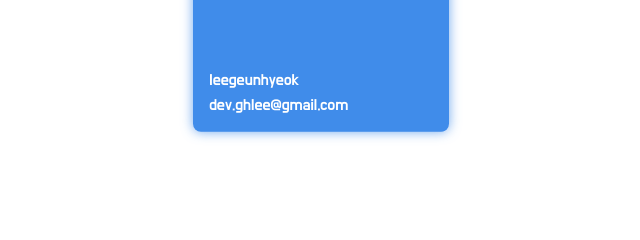
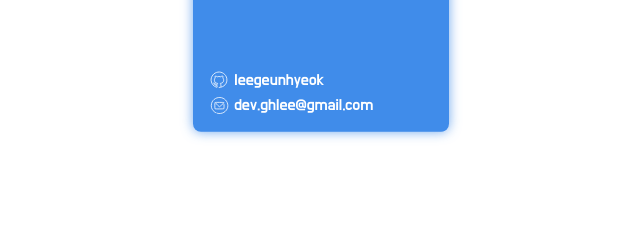
Before and after one commit to leegeunhyeok/card, a website built with webpack: page index.html in a window 1280 px wide. Shown: the part 460-700 px from the top of the page, 319-959 px from the left. Built offline with nearby package versions, Linux system fonts and the light colour scheme.

Commit message:
UPDATE: Add icon to card

```diff
--- a/css/index.scss
+++ b/css/index.scss
@@ -111,6 +111,18 @@ body {
 
       p {
         margin: 5px 0;
+        padding-left: 25px;
+        background-size: 20px 20px;
+        background-position: left center;
+        background-repeat: no-repeat;
+
+        &.github {
+          background-image: url('/images/github.svg');
+        }
+
+        &.email {
+          background-image: url('/images/email.svg');
+        }
       }
     }
   }
--- a/index.html
+++ b/index.html
@@ -41,8 +41,8 @@
           </div>
         </div>
         <div id="info" class="card__info">
-          <p>leegeunhyeok</p>
-          <p>dev.ghlee@gmail.com</p>
+          <p class="github">leegeunhyeok</p>
+          <p class="email">dev.ghlee@gmail.com</p>
         </div>
       </div>
       <div class="menu">
```
